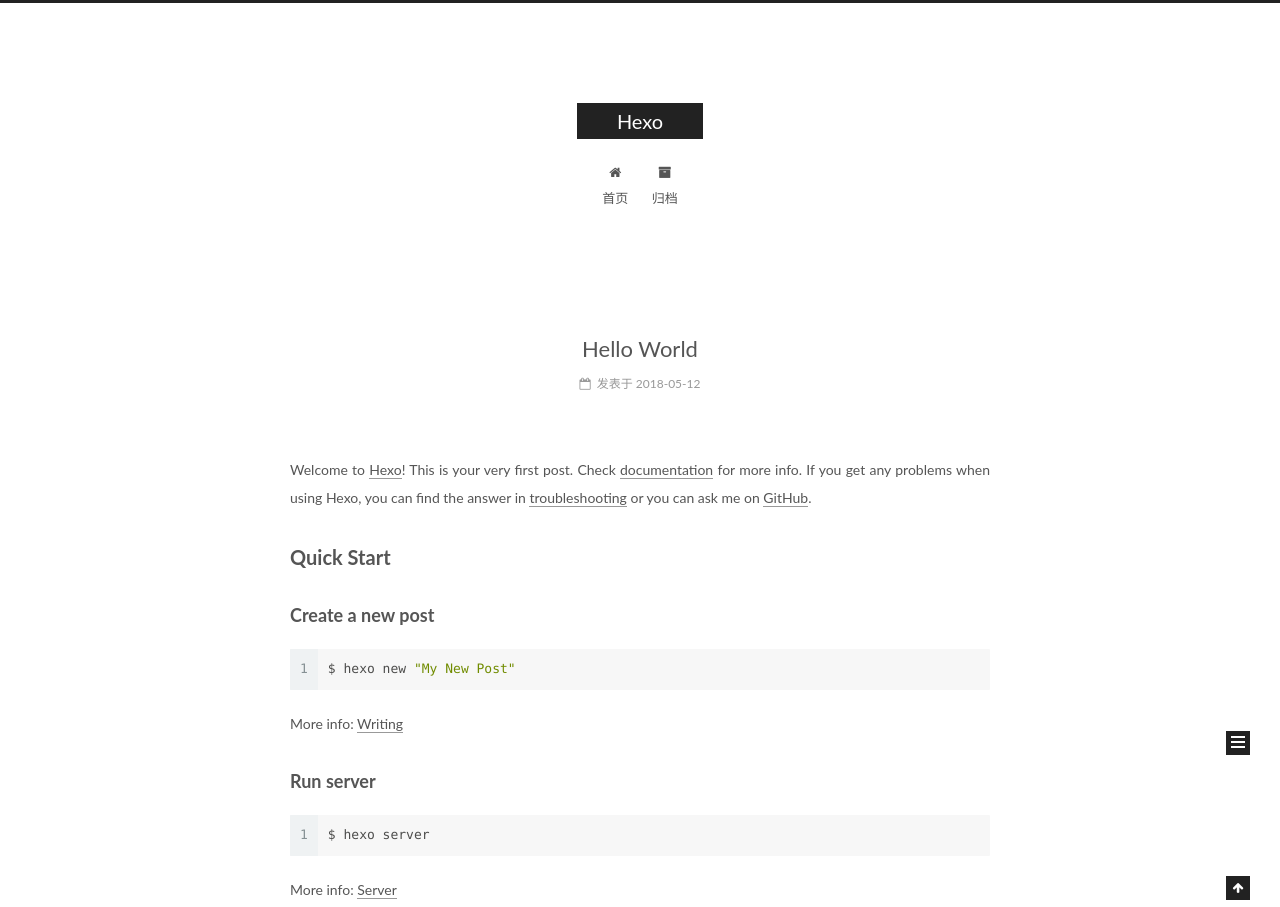
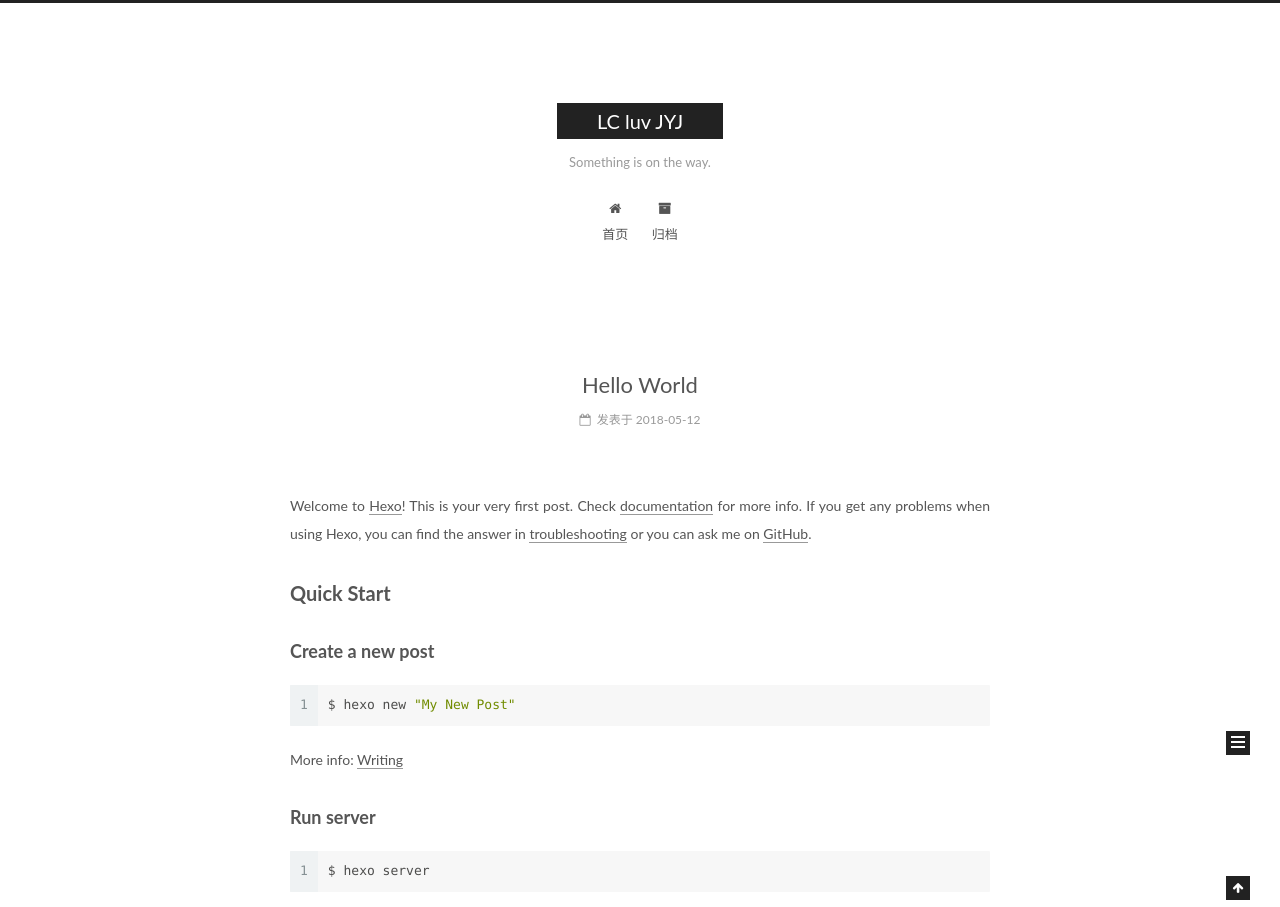
Before and after one commit to erichen510/erichen510.github.io, a plain HTML site: page index.html in a window 1280 px wide. Shown: the top 907 px of the page. Drawn offline with Linux system fonts and the light colour scheme.

Commit message:
Site updated: 2018-05-13 22:15:46

```diff
--- a/css/main.css
+++ b/css/main.css
@@ -1822,7 +1822,7 @@
   width: 4px;
   height: 4px;
   border-radius: 50%;
-  background: #bafffc;
+  background: #6f8ed2;
 }
 .links-of-blogroll {
   font-size: 13px;
--- a/index.html
+++ b/index.html
@@ -80,12 +80,12 @@
 
 
 <meta property="og:type" content="website">
-<meta property="og:title" content="Hexo">
+<meta property="og:title" content="LC luv JYJ">
 <meta property="og:url" content="http://yoursite.com/index.html">
-<meta property="og:site_name" content="Hexo">
+<meta property="og:site_name" content="LC luv JYJ">
 <meta property="og:locale" content="zh-Hans">
 <meta name="twitter:card" content="summary">
-<meta name="twitter:title" content="Hexo">
+<meta name="twitter:title" content="LC luv JYJ">
 
 
 
@@ -121,7 +121,7 @@
 
 
 
-  <title>Hexo</title>
+  <title>LC luv JYJ</title>
 
 
 
@@ -152,12 +152,12 @@
     <div class="custom-logo-site-title">
       <a href="/"  class="brand" rel="start">
         <span class="logo-line-before"><i></i></span>
-        <span class="site-title">Hexo</span>
+        <span class="site-title">LC luv JYJ</span>
         <span class="logo-line-after"><i></i></span>
       </a>
     </div>
 
-        <p class="site-subtitle"></p>
+        <p class="site-subtitle">Something is on the way.</p>
 
   </div>
 
@@ -238,7 +238,7 @@
     </span>
 
     <span hidden itemprop="publisher" itemscope itemtype="http://schema.org/Organization">
-      <meta itemprop="name" content="Hexo">
+      <meta itemprop="name" content="LC luv JYJ">
     </span>
 
 
```
Also changed, not shown: 2018/05/12/hello-world/index.html (+5 -5 lines), archives/2018/05/index.html (+6 -6 lines), archives/2018/index.html (+6 -6 lines), archives/index.html (+6 -6 lines).
